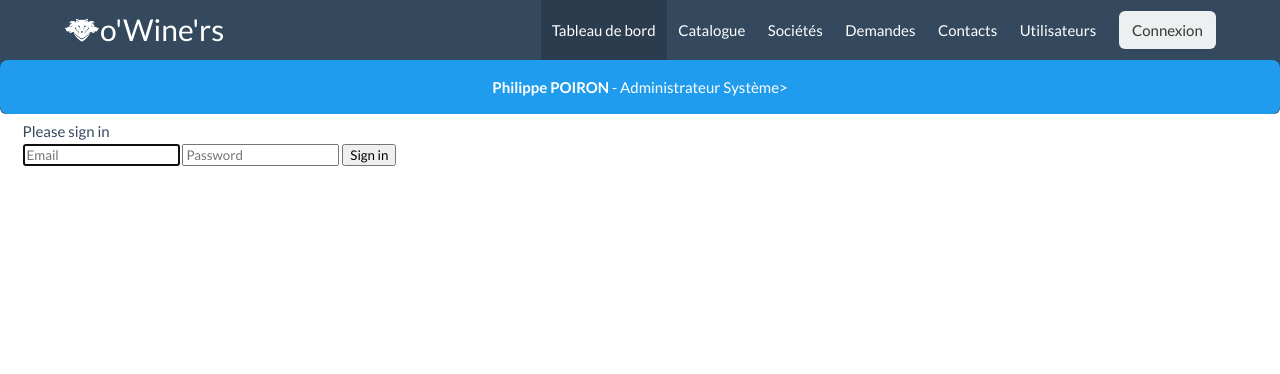
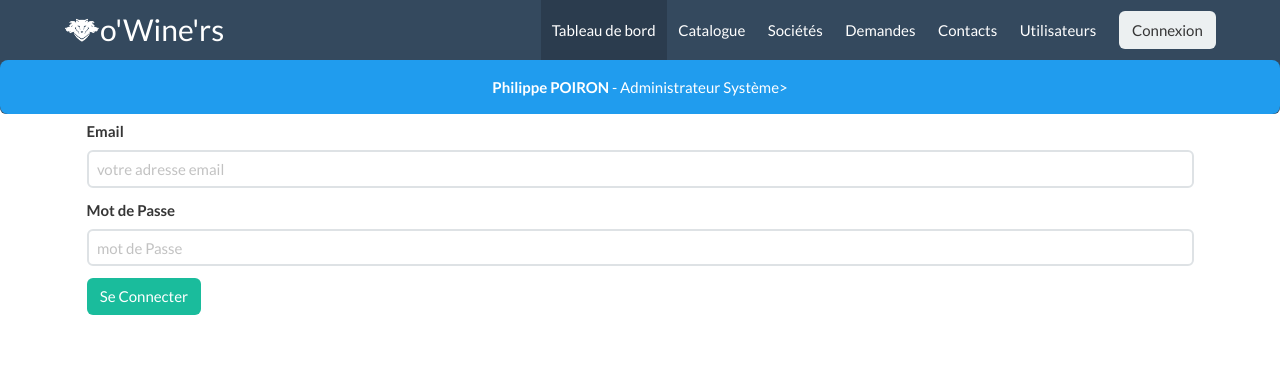
Before and after one commit to FurankuDev13/CRM-demo-furankudev, a Symfony app: template backend/templates/security/login.html.twig in a window 1280 px wide. Shown: the top 374 px of the page. Run offline with Twig, Linux system fonts and the light colour scheme; the template is opened without the code that fills it, so the values that code supplies are empty; some libraries are stand-ins or nearby versions.

Commit message:
login page under bulma

```diff
--- a/backend/src/DataFixtures/AppFixtures.php
+++ b/backend/src/DataFixtures/AppFixtures.php
@@ -260,7 +260,7 @@ class AppFixtures extends Fixture
         ));
 
         $insertedEntities = $populator->execute();
-        dump($insertedEntities['App\Entity\Request']);
+        //dump($insertedEntities['App\Entity\Request']);
 
 
         $manager->flush();
--- a/backend/templates/security/login.html.twig
+++ b/backend/templates/security/login.html.twig
@@ -3,34 +3,34 @@
 {% block title %}Log in!{% endblock %}
 
 {% block main %}
-<form class="section" method="post">
+<form class="section container" method="post">
     {% if error %}
         <div class="alert alert-danger">{{ error.messageKey|trans(error.messageData, 'security') }}</div>
     {% endif %}
 
-    <h1 class="h3 mb-3 font-weight-normal">Please sign in</h1>
-    <label for="inputEmail" class="sr-only">Email</label>
-    <input type="email" value="{{ last_username }}" name="email" id="inputEmail" class="form-control" placeholder="Email" required autofocus>
-    <label for="inputPassword" class="sr-only">Password</label>
-    <input type="password" name="password" id="inputPassword" class="form-control" placeholder="Password" required>
+    <div class="field">
+        <label class="label">Email</label>
+        <div class="control">
+            <input class="input" type="email" value="{{ last_username }}" name="email" id="inputEmail"  placeholder="votre adresse email">
+        </div>
+    </div>
+
+    <div class="field">
+        <label class="label">Mot de Passe</label>
+        <div class="control">
+            <input class="input" type="password" name="password" id="inputPassword" placeholder="mot de Passe">
+        </div>
+    </div>
 
     <input type="hidden" name="_csrf_token"
-           value="{{ csrf_token('authenticate') }}"
+        value="{{ csrf_token('authenticate') }}"
     >
 
-    {#
-        Uncomment this section and add a remember_me option below your firewall to activate remember me functionality.
-        See https://symfony.com/doc/current/security/remember_me.html
+    <div class="control">
+        <button class="button is-link" type="submit">
+            Se Connecter
+        </button>
+    </div>
 
-        <div class="checkbox mb-3">
-            <label>
-                <input type="checkbox" name="_remember_me"> Remember me
-            </label>
-        </div>
-    #}
-
-    <button class="btn btn-lg btn-primary" type="submit">
-        Sign in
-    </button>
 </form>
 {% endblock %}
```
